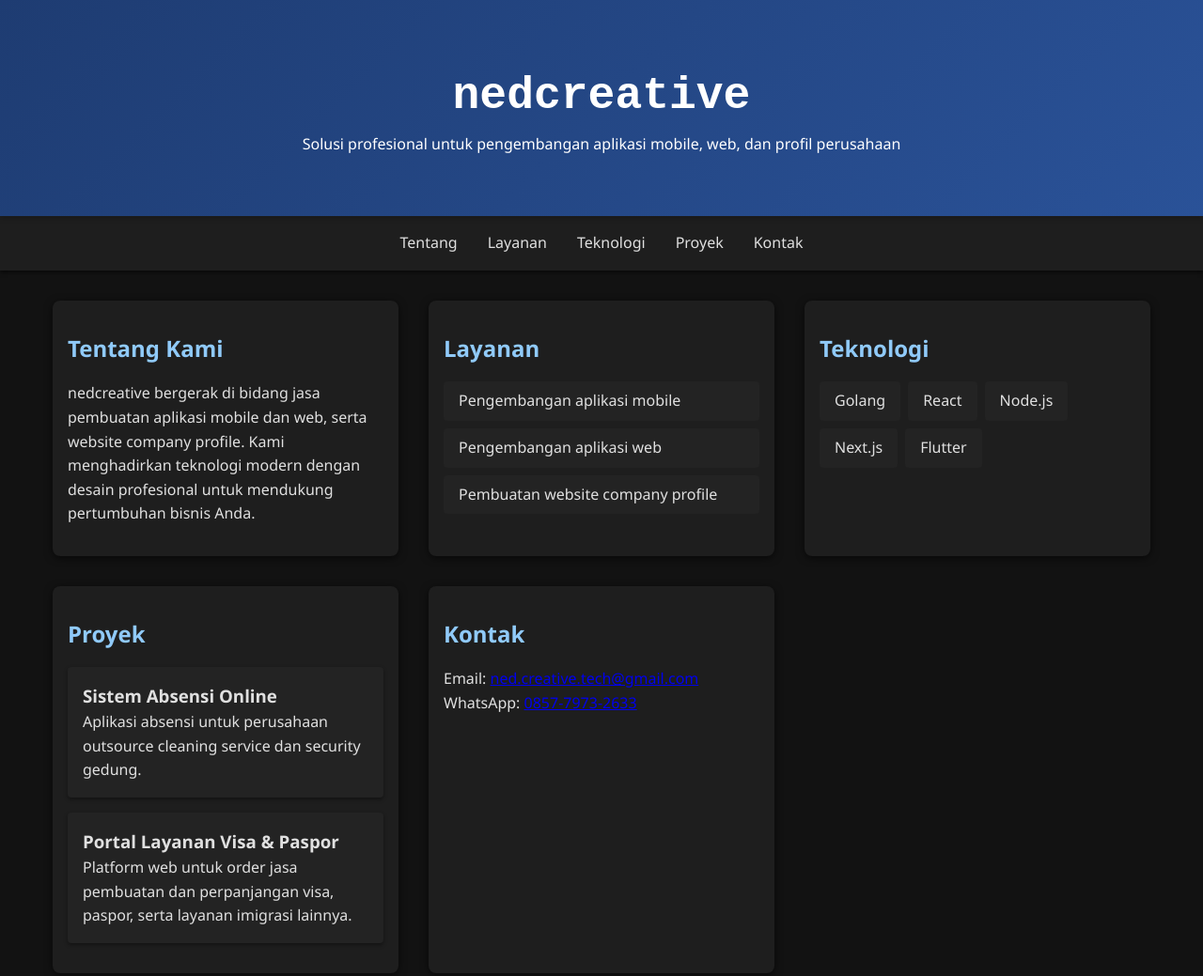
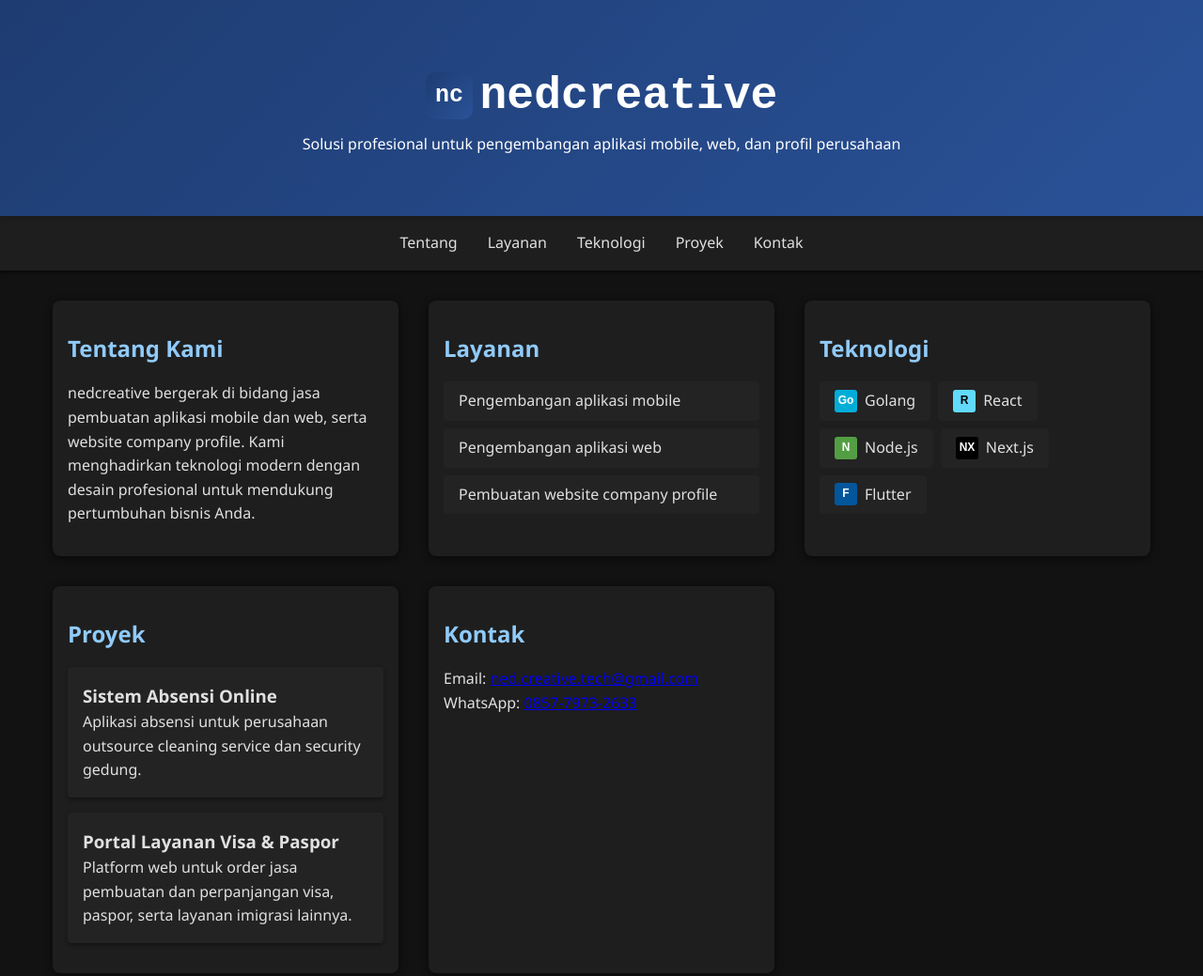
Before and after one commit to altned/nedcreative, a plain HTML site: page index.html in a window 1280 px wide. Shown: the top 1039 px of the page at 94% size. Drawn offline with Linux system fonts and the light colour scheme.

Commit message:
Add logo and technology icons

```diff
--- a/index.html
+++ b/index.html
@@ -8,7 +8,10 @@
 </head>
 <body>
   <header class="hero fade-in">
-    <h1>nedcreative</h1>
+    <div class="logo-container">
+      <img src="assets/logo.svg" alt="nedcreative logo" class="logo" />
+      <h1>nedcreative</h1>
+    </div>
     <p>Solusi profesional untuk pengembangan aplikasi mobile, web, dan profil perusahaan</p>
   </header>
 
@@ -40,11 +43,11 @@
     <section id="tech" class="fade-in">
       <h2>Teknologi</h2>
       <ul class="tech-list">
-        <li class="slide-up">Golang</li>
-        <li class="slide-up">React</li>
-        <li class="slide-up">Node.js</li>
-        <li class="slide-up">Next.js</li>
-        <li class="slide-up">Flutter</li>
+        <li class="slide-up"><img src="assets/icons/go.svg" alt="Golang" />Golang</li>
+        <li class="slide-up"><img src="assets/icons/react.svg" alt="React" />React</li>
+        <li class="slide-up"><img src="assets/icons/nodejs.svg" alt="Node.js" />Node.js</li>
+        <li class="slide-up"><img src="assets/icons/nextjs.svg" alt="Next.js" />Next.js</li>
+        <li class="slide-up"><img src="assets/icons/flutter.svg" alt="Flutter" />Flutter</li>
       </ul>
     </section>
 
--- a/style.css
+++ b/style.css
@@ -22,6 +22,17 @@ body {
 .hero h1 {
   font-family: "Courier New", Courier, monospace;
   font-size: 3rem;
+}
+
+.logo-container {
+  display: flex;
+  align-items: center;
+  justify-content: center;
+  gap: 0.5rem;
+}
+
+.logo {
+  height: 50px;
 }
 
 .navbar ul {
@@ -85,6 +96,9 @@ h2 {
 }
 
 .tech-list li {
+  display: flex;
+  align-items: center;
+  gap: 0.5rem;
   background: #232323;
   padding: 0.5rem 1rem;
   border-radius: 4px;
@@ -94,6 +108,11 @@ h2 {
 .tech-list li:hover {
   background: #2a5298;
   transform: translateY(-3px);
+}
+
+.tech-list img {
+  width: 24px;
+  height: 24px;
 }
 
 .projects {
```
Also changed, not shown: assets/icons/flutter.svg (added), assets/icons/go.svg (added), assets/icons/nextjs.svg (added), assets/icons/nodejs.svg (added), assets/icons/react.svg (added), assets/logo.svg (added).
